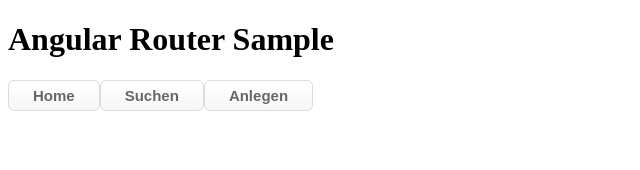
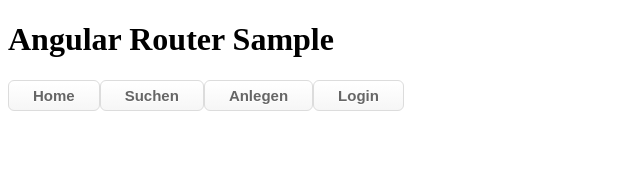
Before and after one commit to JuliusM123/web-Anwendung, an Angular app: page / in a window 1280 px wide. Shown: the top 170 px of the page, without its empty margins (0-640 px from the left). Built offline with nearby package versions, Linux system fonts and the light colour scheme.

Commit message:
feat: Login Routing

```diff
--- a/src/app/app.component.html
+++ b/src/app/app.component.html
@@ -4,6 +4,7 @@
     <a class="button" routerLink="/">Home</a>
     <a class="button" routerLink="/suchen">Suchen</a>
     <a class="button" routerLink="/anlegen">Anlegen</a>
+    <a class="button" routerLink="/login">Login</a>
 </nav>
 
 <router-outlet></router-outlet>
--- a/src/app/app.component.ts
+++ b/src/app/app.component.ts
@@ -2,11 +2,12 @@ import { Component } from '@angular/core';
 import { Router, RouterLink, RouterOutlet } from '@angular/router';
 import { SucheComponent } from "./suche/suche.component";
 import { AnlegenComponent } from "./anlegen/anlegen.component";
+import { LoginComponent } from './login/login.component';
 
 @Component({
   selector: 'app-root',
   standalone: true,
-  imports: [SucheComponent, AnlegenComponent, RouterOutlet, RouterLink],
+  imports: [SucheComponent, AnlegenComponent, LoginComponent, RouterOutlet, RouterLink],
   templateUrl: './app.component.html',
   styleUrl: './app.component.css'
 })
--- a/src/app/app.routes.ts
+++ b/src/app/app.routes.ts
@@ -1,8 +1,10 @@
 import { Routes } from '@angular/router';
 import { SucheComponent } from './suche/suche.component';
 import { AnlegenComponent } from './anlegen/anlegen.component';
+import { LoginComponent } from './login/login.component';
 
 export const routes: Routes = [
     {path: 'suchen', component: SucheComponent},
     {path: 'anlegen', component: AnlegenComponent},
+    {path: 'login', component: LoginComponent},
 ];
--- a/src/app/login/login.component.ts
+++ b/src/app/login/login.component.ts
@@ -2,6 +2,7 @@ import { Component } from '@angular/core';
 
 @Component({
   selector: 'app-login',
+  standalone: true,
   imports: [],
   templateUrl: './login.component.html',
   styleUrl: './login.component.css'
```
